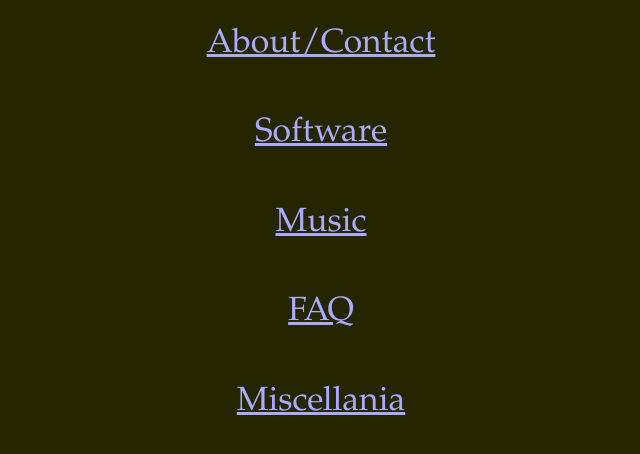
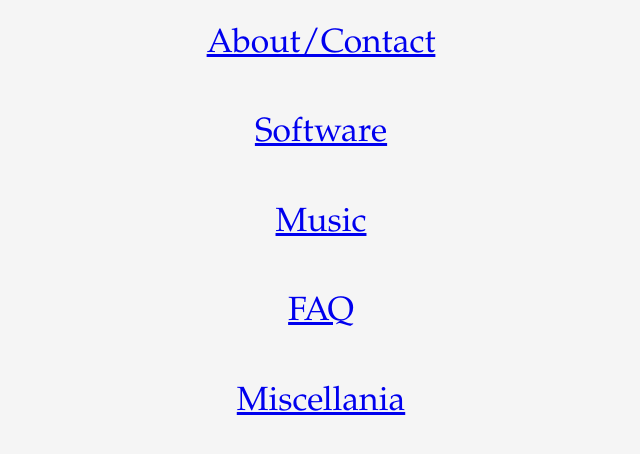
Before and after one commit to ForrestWeiswolf/forrestweiswolf.github.io, a Jekyll site: the page built from index.html, in a window 1280 px wide. Shown: the top 454 px of the page, without its empty margins (319-959 px from the left). Built offline with Jekyll 4.4.1, drawn with Linux system fonts in a browser that asks for light colours.

Commit message:
Use media queries for dark and light themes

```diff
--- a/css/main.css
+++ b/css/main.css
@@ -7,20 +7,26 @@ body {
   margin: auto;
   width: 90%;
   font-family: Palatino, "Palatino Linotype", Times, "Times New Roman", serif;
-  background-color: #252500;
-  color: #BBB;
   line-height: 1.4em;
   padding-bottom: 1em;
 }
 
-a {
-  color: #AAAAFF;
+@media (prefers-color-scheme: dark) {
+  body {
+    background-color: #252500;
+    color: #BBB;
+  }
+
+  a {
+    color: #AAAAFF;
+  }
 }
 
-/*
-a:visited {
-  color: #8888FF;
-} */
+@media (prefers-color-scheme: light) {
+  body {
+    background-color: #f5f5f5;
+  }
+}
 
 main {
   flex-direction: column;
```
